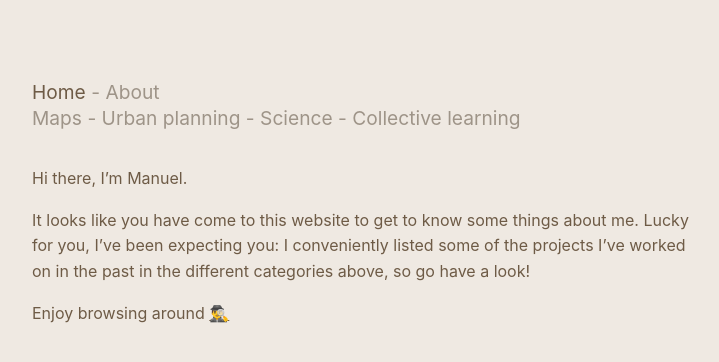
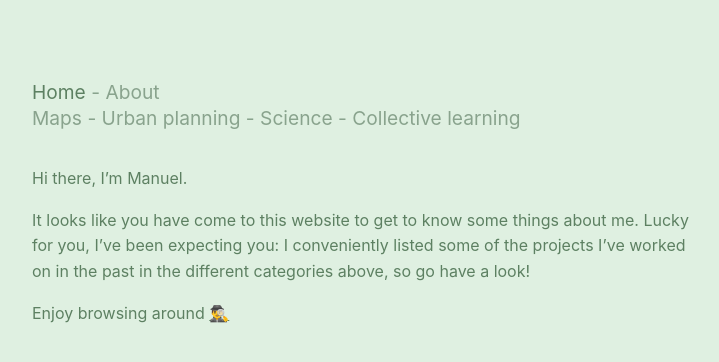
Before and after one commit to mclaeysb/mclaeysb.github.com, a Jekyll site: the page built from index.md, in a window 1280 px wide. Shown: the top 362 px of the page, without its empty margins (278-997 px from the left). Built offline with Jekyll 4.4.1, drawn with Linux system fonts in a browser that asks for light colours.

Commit message:
Green style

```diff
--- a/css/main.css
+++ b/css/main.css
@@ -1,9 +1,10 @@
 :root {
-  --background-color: #EFE9E2;
-  --light-text-color: #9e9488;
-  --visited-text-color: #877b6c;
-  --main-text-color: #6e5b46;
-  --hover-text-color: #5e4c37;
+  --background-color: #dff0e1;
+  --light-text-color: #89a38d;
+  --visited-text-color: #79947d;
+  --main-text-color: #5d8062;
+  --hover-text-color: #436948;
+  /*--highlight-color: #f2333c;*/
 }
 
 body {
@@ -21,6 +22,7 @@ body {
 a { color: var(--main-text-color); }
 a:visited { color: var(--visited-text-color);}
 a[target="out"]:after {
+    /*color: var(--highlight-color);*/
     content: " ☞";
 }
 
```
Also changed, not shown: 1 other file.
